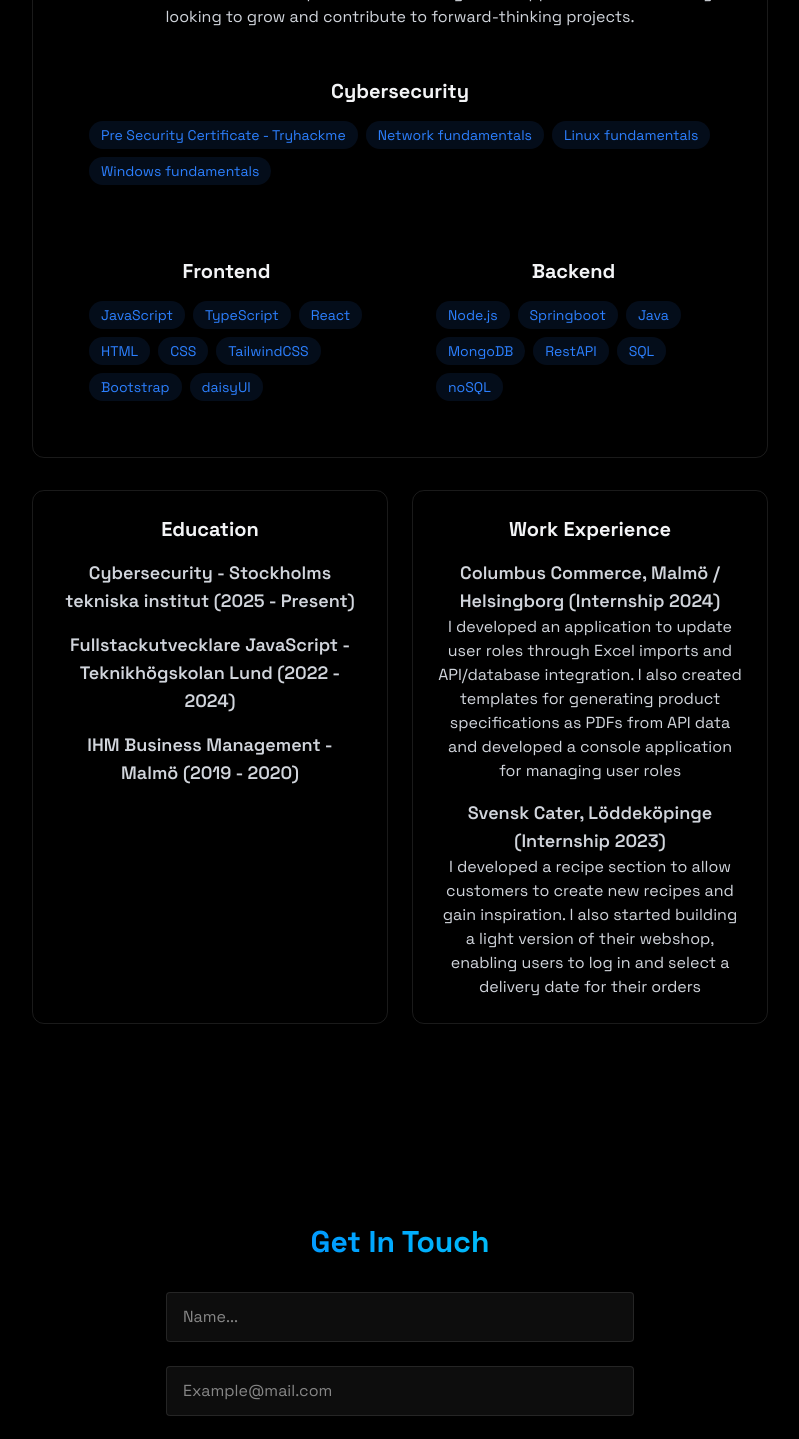
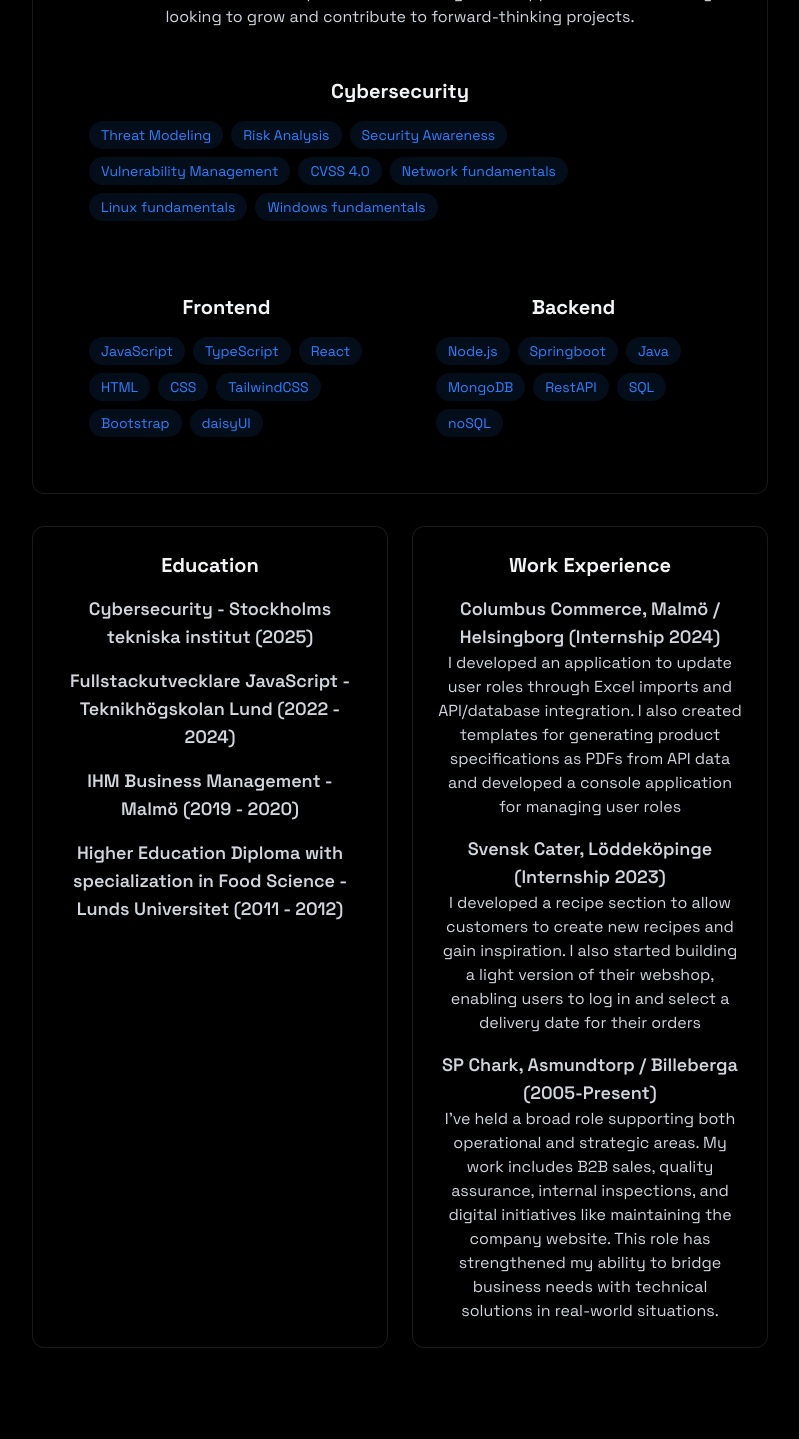
Before and after one commit to sebastianp85/portfolio, a React (Vite) app: page / in a window 1280 px wide. Shown: the part 1200-2639 px from the top of the page, without its empty margins (240-1039 px from the left). Built offline with nearby package versions, Linux system fonts and the light colour scheme; no server answers.

Commit message:
Update About Section

```diff
--- a/src/components/sections/About.jsx
+++ b/src/components/sections/About.jsx
@@ -20,7 +20,11 @@
     "noSQL",
   ];
   const cybersecuritySkills = [
-    "Pre Security Certificate - Tryhackme",
+    "Threat Modeling",
+    "Risk Analysis",
+    "Security Awareness",
+    "Vulnerability Management",
+    "CVSS 4.0",
     "Network fundamentals",
     "Linux fundamentals",
     "Windows fundamentals",
@@ -104,8 +108,7 @@
               <div className="text-gray-300 space-y-4">
                 <div>
                   <h4 className="font-semibold text-lg">
-                    Cybersecurity - Stockholms tekniska institut (2025 -
-                    Present)
+                    Cybersecurity - Stockholms tekniska institut (2025)
                   </h4>
                 </div>
                 <div>
@@ -117,6 +120,12 @@
                 <div>
                   <h4 className="font-semibold text-lg">
                     IHM Business Management - Malmö (2019 - 2020)
+                  </h4>
+                </div>
+                <div>
+                  <h4 className="font-semibold text-lg">
+                    Higher Education Diploma with specialization in Food Science
+                    - Lunds Universitet (2011 - 2012)
                   </h4>
                 </div>
               </div>
@@ -149,6 +158,19 @@
                     select a delivery date for their orders
                   </p>
                 </div>
+                <div>
+                  <h4 className="font-semibold text-lg">
+                    SP Chark, Asmundtorp / Billeberga (2005-Present)
+                  </h4>
+                  <p>
+                    I’ve held a broad role supporting both operational and
+                    strategic areas. My work includes B2B sales, quality
+                    assurance, internal inspections, and digital initiatives
+                    like maintaining the company website. This role has
+                    strengthened my ability to bridge business needs with
+                    technical solutions in real-world situations.
+                  </p>
+                </div>
               </div>
             </div>
           </div>
```
